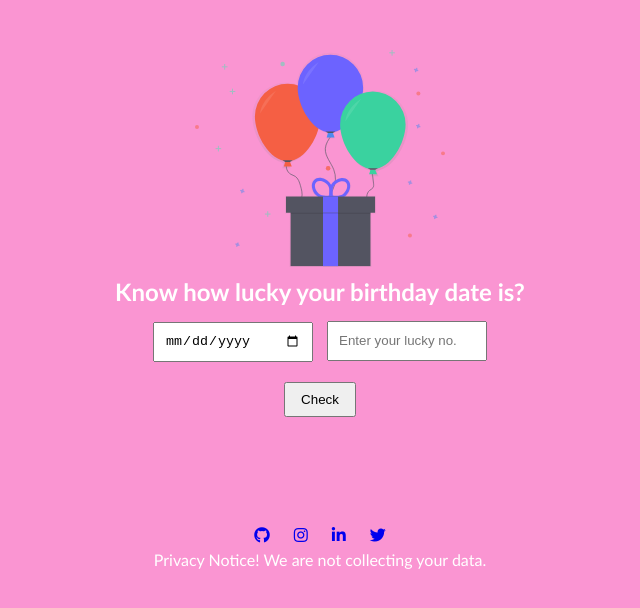
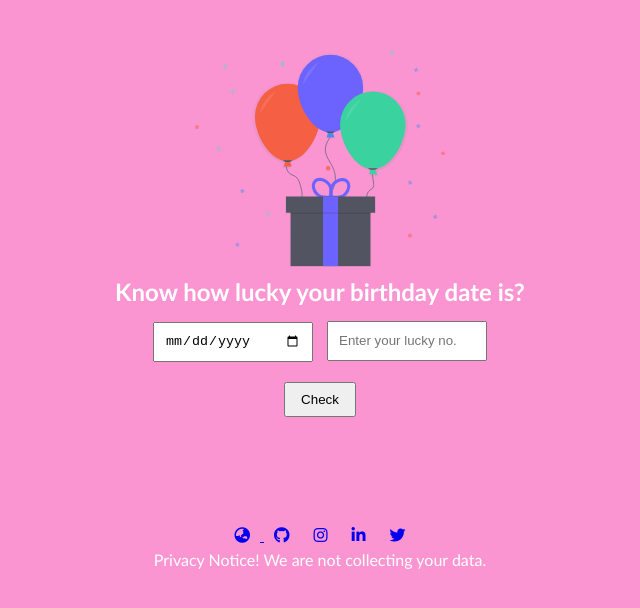
Before and after one commit to pritam-kr/Lucky_birthday, a plain HTML site: page index.html in a window 1280 px wide. Shown: the whole page, without its empty margins (320-960 px from the left). Drawn offline with Linux system fonts and the light colour scheme.

Commit message:
added portfolio link to footer

```diff
--- a/index.html
+++ b/index.html
@@ -33,6 +33,9 @@
         <footer class="footer">
             <ul>
                 <li>
+                    <a href="https://neogcamp-portfolio-of-pritam.netlify.app/index.html" target="_blank"><i class="fas fa-globe-asia"></i>
+                </li>
+                <li>
                     <a href="https://github.com/pritam-kr/Lucky_birthday" target="_blank"><i
                             class="fab fa-github"></i></a>
                 </li>
```
